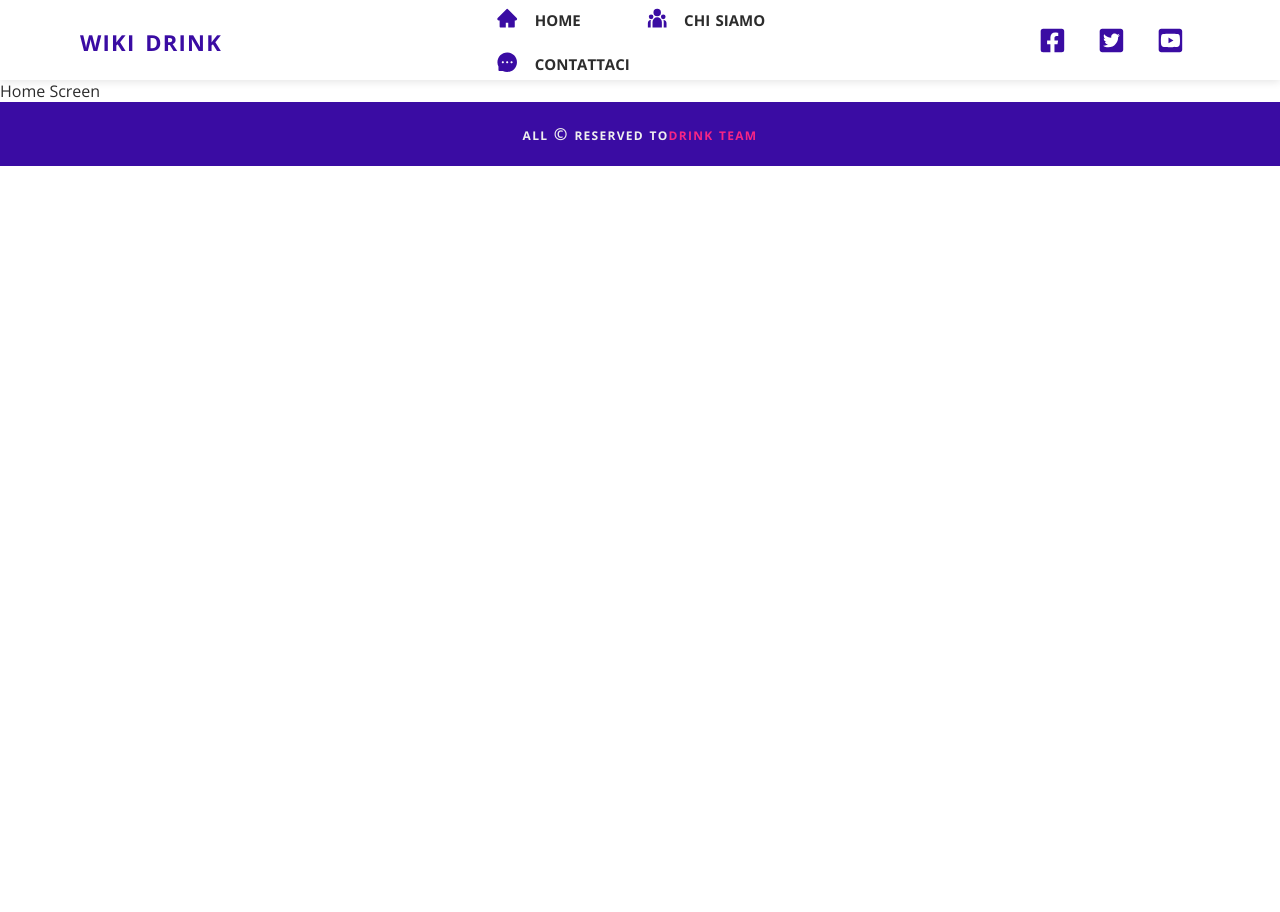
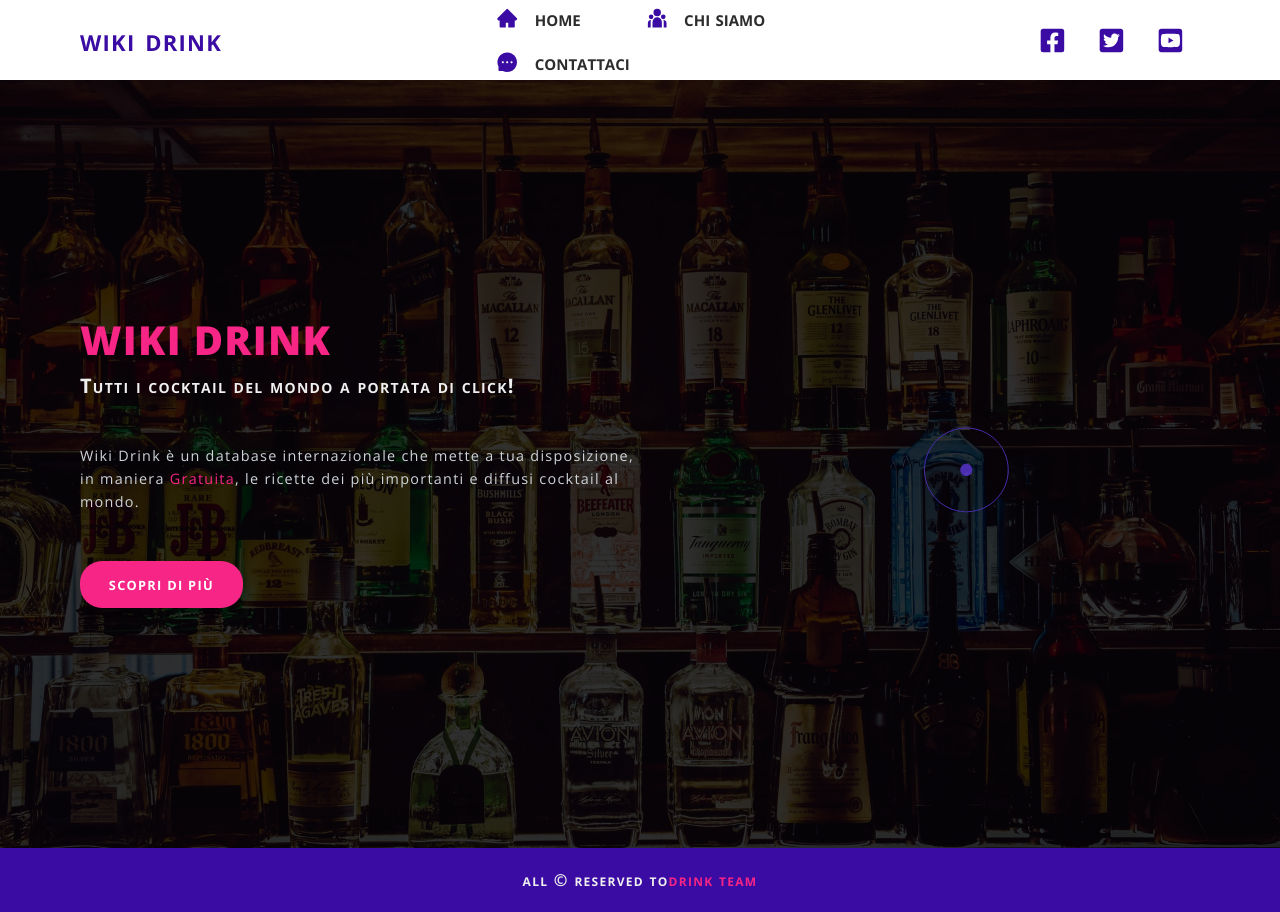
Before and after one commit to Skifiltos/cocktail, a React (Create React App) app: page / in a window 1280 px wide. Before the commit the page ends 800 px from the top, so only its background shows below. Built offline with nearby package versions, Linux system fonts and the light colour scheme.

Commit message:
Home screen

```diff
--- a/src/screen/HomeScreen.js
+++ b/src/screen/HomeScreen.js
@@ -4,8 +4,47 @@
 import Lottie from "react-lottie";
 import animationData from "../assets/animation/drink-animation.json";
 import { Link } from "react-router-dom";
+
+
 const HomeScreen = () => {
-  return <>Home Screen</>;
+  return <>
+    <Hero>
+      <div className="home-hero">
+        <div className="home-hero-text">
+          <div className="home-hero-title">
+            <h2 className="brand-color">
+              WIKI DRINK
+            </h2>
+            <h4>Tutti i cocktail del mondo a portata di click!</h4>
+          </div>
+          <p>
+            Wiki Drink è un database internazionale che mette a tua
+            disposizione, in maniera <span className="brand-color">Gratuita</span>, le ricette dei più importanti e
+            diffusi cocktail al mondo.
+          </p>
+          <Link to="/about" className="btn btn-primary">
+            Scopri di più
+          </Link>
+        </div>
+        <div className="home-hero-img">
+          <Lottie
+            options={{
+              loop: true,
+              autoplay: true,
+              reverse: true,
+              animationData: animationData,
+              rendererSettings: {
+                preserveAspectRatio: "xMidYMid slice"
+              }
+            }}
+            height={350}
+          // width={400}
+          />
+        </div>
+      </div>
+    </Hero>
+
+  </>;
 };
 
 export default HomeScreen;
```
Also changed, not shown: 1 other file (tests, documents, lock files or other folders).
